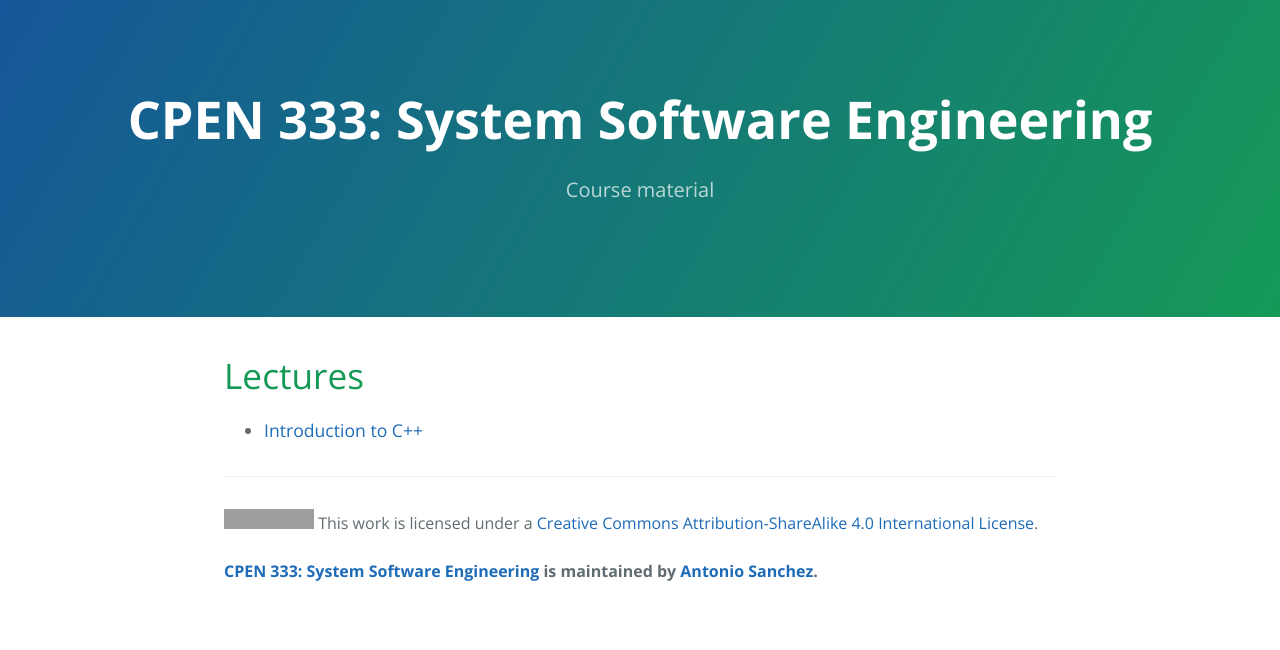
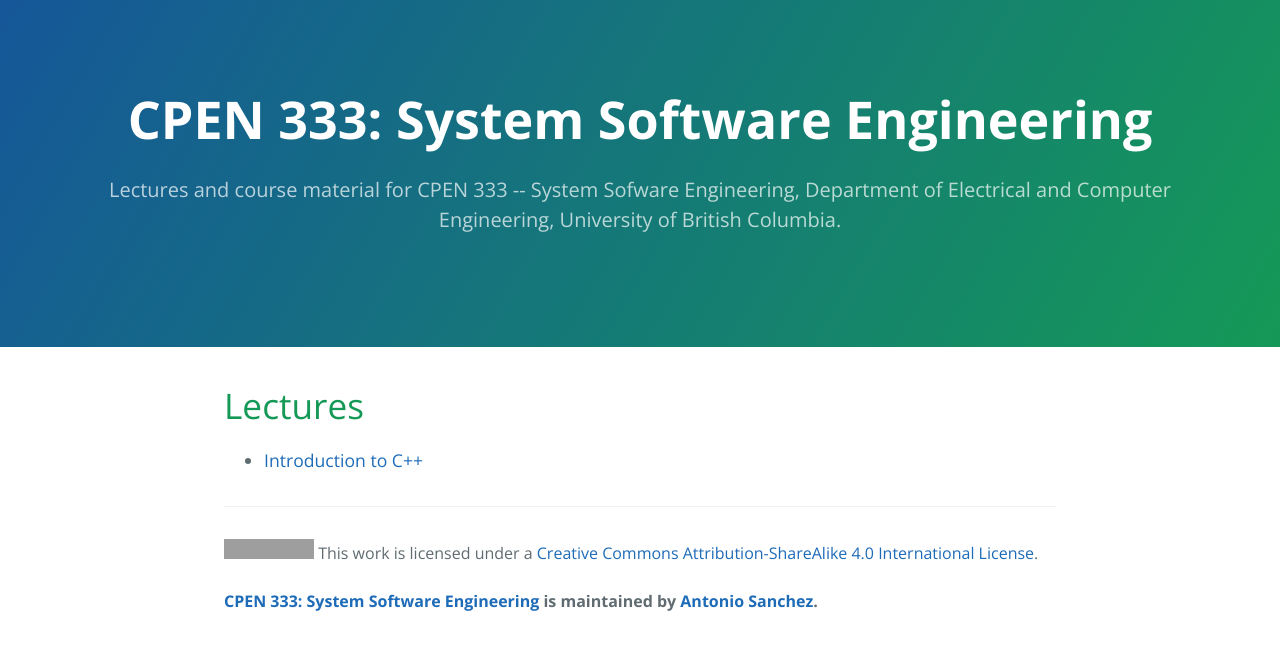
Before and after one commit to cpen333/cpen333.github.io, a Jekyll site: the page built from index.html, in a window 1280 px wide. Shown: the top 650 px of the page. Built offline with Jekyll 4.4.1, drawn with Linux system fonts in a browser that asks for light colours; grey boxes are pictures that could not be loaded.

Commit message:
updated site description

```diff
--- a/_config.yml
+++ b/_config.yml
@@ -1,6 +1,6 @@
 # Setup
 title:        "CPEN 333: System Software Engineering"
-tagline:      "Course material"
+tagline:      "Lectures and course material for CPEN 333 -- System Sofware Engineering, Department of Electrical and Computer Engineering, University of British Columbia."
 baseurl:      ""
 
 # About/contact
```
